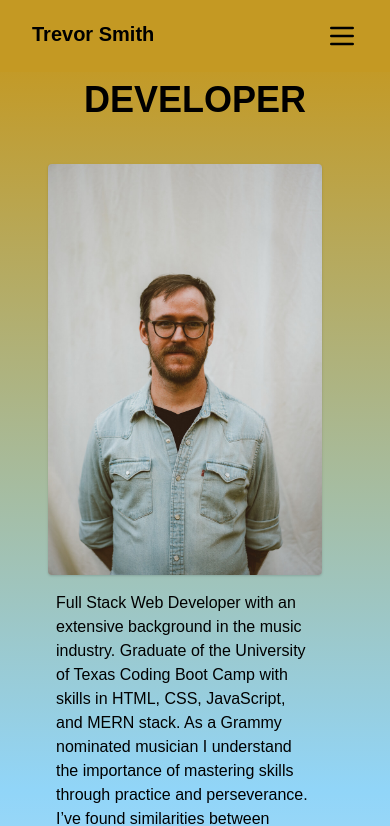
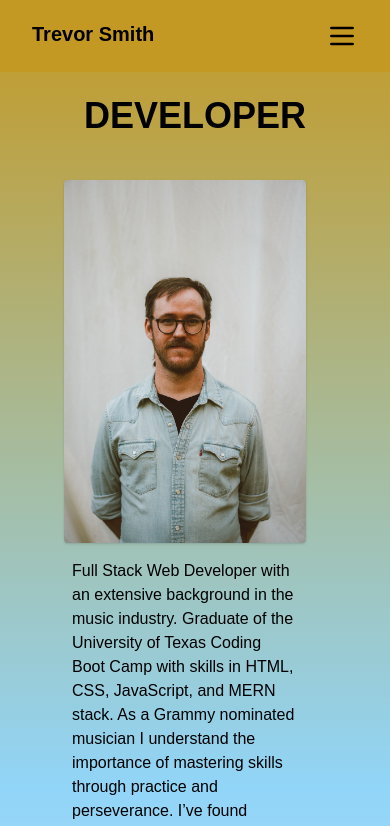
Before and after one commit to trevorsmithbanjo/trevorsmithbanjo.github.io, a React (Create React App) app in the folder rebuild/: page /#/ in a window 390 px wide. Shown: the top 826 px of the page. Built offline with nearby package versions, Linux system fonts and the light colour scheme.

Commit message:
Fixed Whitespace Bug On Small Screens By Adding Padding To Container.

```diff
--- a/rebuild/src/components/ContactCard.js
+++ b/rebuild/src/components/ContactCard.js
@@ -4,7 +4,7 @@ import React from "react";
 function ContactCard() {
     return (
         <div className="h-screen w-full pt-8">
-            <div className="h-80 w-full md:w-1/3 my-0 mx-auto">
+            <div className="h-80 md:w-1/3 my-0 md:mx-auto">
                 <main className="w-full h-full p-2 mx-2">
                     <div className="flex flex-row justify-start items-center p-2">
                         <a href="mailto: trevorsmithbanjo@gmail.com" className="hover:opacity-50">
--- a/rebuild/src/components/Container.js
+++ b/rebuild/src/components/Container.js
@@ -2,7 +2,7 @@ import React from "react";
 
 function Container(props) {
     return (
-        <div className="w-full h-full bg-gradient-to-b from-sunglow-500 via-royalblue-300 to-tomato-100">
+        <div className="w-screen h-full p-4 bg-gradient-to-b from-sunglow-500 via-royalblue-300 to-tomato-100">
             {props.children}
         </div>
     )
--- a/rebuild/src/components/Footer.js
+++ b/rebuild/src/components/Footer.js
@@ -1,5 +1,5 @@
 import React from "react";
-import Resume from "../assets/Resume.pdf";
+import Resume from "../assets/Trevor Smith Resume.pdf";
 
 function Footer() {
     return (
--- a/rebuild/src/pages/About.js
+++ b/rebuild/src/pages/About.js
@@ -22,7 +22,8 @@ function About() {
     }
 
     return (
-        <Container>
+        <div>
+
             <Nav
                 menu={menu ? "hidden" : "block text-lg font-semibold mx-4"}
                 handleMenu={handleMenu}
@@ -30,6 +31,7 @@ function About() {
                 portfolio={"hover:text-gray-800 hover:line-through"}
                 contact={"hover:text-gray-800 hover:line-through"}
             />
+            <Container>
                 <Header
                     menu={menu ? "flex justify-center w-full text-4xl mt-14 p-6 uppercase font-bold" : "flex justify-center w-full text-4xl mt-24 p-16 uppercase font-bold"}
                     header="Developer"
@@ -39,6 +41,7 @@ function About() {
                 </Wrapper>
                 <Footer />
             </Container>
+        </div>
     )
 }
 
--- a/rebuild/src/pages/Contact.js
+++ b/rebuild/src/pages/Contact.js
@@ -24,7 +24,7 @@ function Contact() {
     }
 
     return (
-        <Container>
+        <div>
             <Nav
                 menu={menu ? "hidden" : "block text-lg font-semibold mx-4"}
                 handleMenu={handleMenu}
@@ -32,15 +32,17 @@ function Contact() {
                 portfolio={"hover:text-gray-800 hover:line-through"}
                 contact={"hover:text-gray-800 hover:line-through underline"}
             />
+            <Container>
                 <Header
                     menu={menu ? "flex justify-center w-full text-4xl mt-14 p-6 uppercase font-bold" : "flex justify-center w-full text-4xl mt-24 p-16 uppercase font-bold"}
                     header="Contact"
                 />
-            <Wrapper>
+                {/* <Wrapper> */}
                 <ContactCard />
-            </Wrapper>
+                {/* </Wrapper> */}
                 <Footer />
             </Container>
+        </div>
     )
 }
 
--- a/rebuild/src/pages/Portfolio.js
+++ b/rebuild/src/pages/Portfolio.js
@@ -23,7 +23,8 @@ function Portfollio() {
     }
 
     return (
-        <Container>
+        <div>
+
             <Nav
                 menu={menu ? "hidden" : "block text-lg font-semibold mx-4"}
                 handleMenu={handleMenu}
@@ -31,6 +32,7 @@ function Portfollio() {
                 portfolio={"hover:text-gray-800 hover:line-through underline"}
                 contact={"hover:text-gray-800 hover:line-through"}
             />
+            <Container>
                 <Header
                     menu={menu ? "flex justify-center w-full text-4xl mt-14 p-6 uppercase font-bold" : "flex justify-center w-full text-4xl mt-24 p-16 uppercase font-bold"}
                     header="Portfolio"
@@ -49,6 +51,7 @@ function Portfollio() {
                 </Wrapper>
                 <Footer />
             </Container>
+        </div>
     )
 }
 
```
Also changed, not shown: 2 other files (tests, documents, lock files or other folders). Lines whose indentation alone changed are shown as unchanged.
